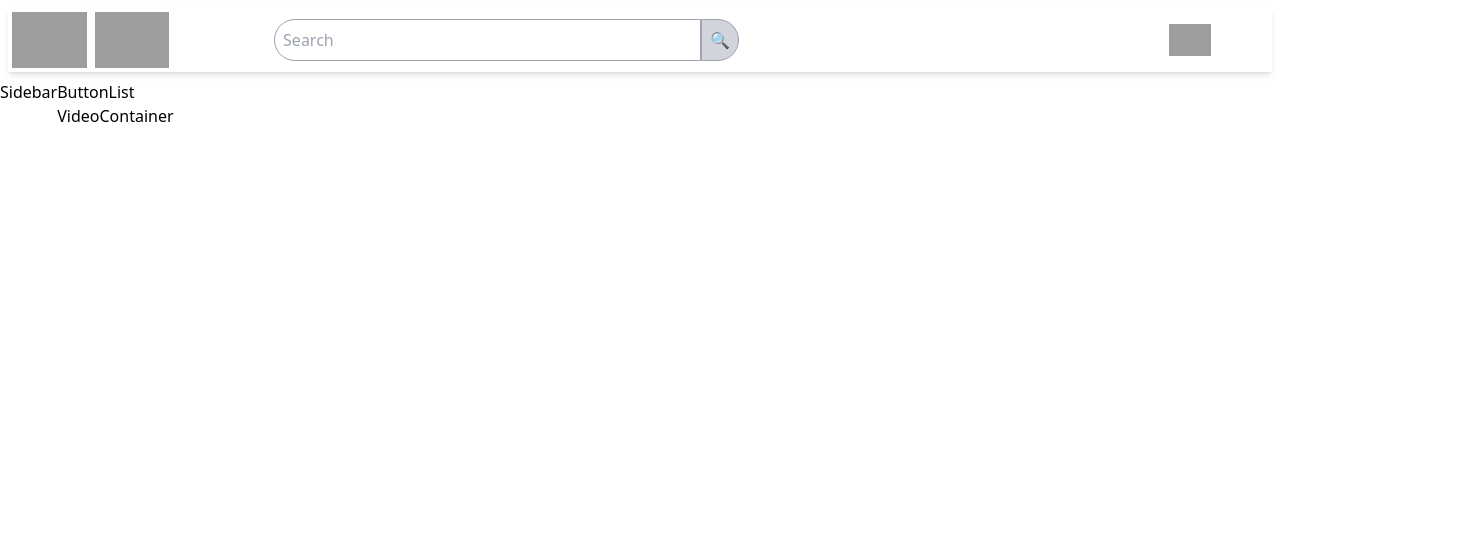
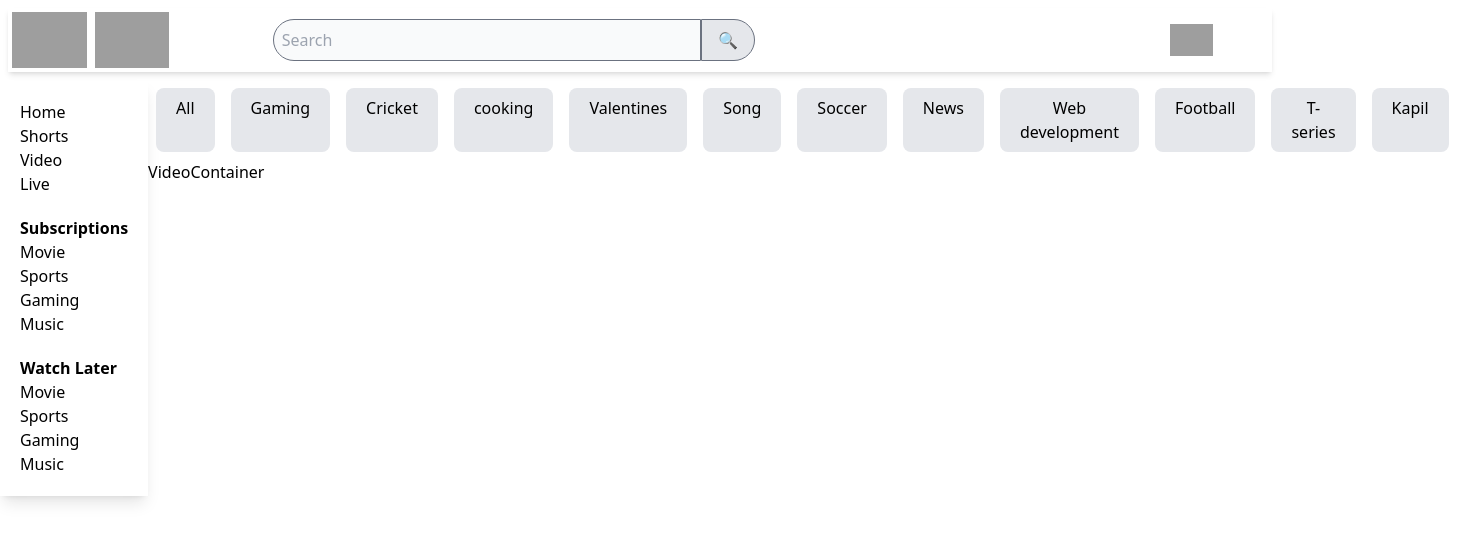
Before and after one commit to Ritik220519/youtube, a React (Create React App) app: page / in a window 1280 px wide. Shown: the top 542 px of the page, 1457 px wide, since content can reach past the window. Built offline with nearby package versions, Linux system fonts and the light colour scheme; grey boxes are pictures that could not be loaded.

Commit message:
sidebar&buttonList

```diff
--- a/package.json
+++ b/package.json
@@ -3,11 +3,13 @@
   "version": "0.1.0",
   "private": true,
   "dependencies": {
+    "@reduxjs/toolkit": "^2.2.7",
     "@testing-library/jest-dom": "^5.17.0",
     "@testing-library/react": "^13.4.0",
     "@testing-library/user-event": "^13.5.0",
     "react": "^18.3.1",
     "react-dom": "^18.3.1",
+    "react-redux": "^9.1.2",
     "react-scripts": "5.0.1",
     "web-vitals": "^2.1.4"
   },
--- a/src/App.js
+++ b/src/App.js
@@ -1,12 +1,16 @@
+import { Provider } from "react-redux";
 import Body from "./component/Body";
 import Head from "./component/Head";
+import store from "./utils/redux/store";
 
 const App = () => {
   return (
-    <div>
-      <Head/>
-      <Body/>
-    </div>
+    <Provider store={store}>
+      <div>
+        <Head />
+        <Body />
+      </div>
+    </Provider>
   );
 };
 
--- /dev/null
+++ b/src/component/Button.js
@@ -0,0 +1,11 @@
+import React from 'react'
+
+const Button = ({name}) => {
+  return (
+    <div className='px-5 py-2 m-2 rounded-lg bg-gray-200'>
+      <button>{name}</button>
+    </div>
+  )
+}
+
+export default Button
--- a/src/component/ButtonList.js
+++ b/src/component/ButtonList.js
@@ -1,9 +1,16 @@
 import React from 'react'
+import Button from './Button'
 
 const ButtonList = () => {
+  const list = ["All" , "Gaming" , "Cricket" , "cooking" , "Valentines" , "Song" , "Soccer","News","Web development","Football","T-series" , "Kapil"]
   return (
-    <div>
-      ButtonList
+    <div className='flex'>
+      {
+        list.map((btnList)=>
+          <Button name={btnList}/>
+        )
+      }
+
     </div>
   )
 }
--- a/src/component/Head.js
+++ b/src/component/Head.js
@@ -1,8 +1,17 @@
+import { useDispatch } from "react-redux";
+import { toggleMenu } from "../utils/redux/hamAppSlice";
+
 const Head = () => {
+  const dispatch = useDispatch();
+
+  const toggleMenuHandler = ()=>{
+    dispatch(toggleMenu());
+  }
   return (
     <div className="grid grid-flow-col p-1 m-2 shadow-md items-center">
-      <div className="flex col-span-1">
+      <div className="flex col-span-1 cursor-pointer">
         <img
+        onClick={()=>{toggleMenuHandler()}}
           className="h-14"
           src="https://icons.veryicon.com/png/o/miscellaneous/linear-icon-45/hamburger-menu-5.png"
           alt="hamburgger"
@@ -16,11 +25,11 @@ const Head = () => {
       </div>
       <div className="col-span-10 px-10">
         <input
-          className="w-1/2 border border-gray-400   p-2 rounded-l-full "
+          className="w-1/2 border border-gray-500 bg-gray-50   p-2 rounded-l-full "
           type="text"
           placeholder="Search"
         />
-        <button className="border border-gray-400 bg-gray-300 p-2 rounded-r-full">🔍</button>
+        <button className="border border-gray-500 bg-gray-200 px-4 py-2 rounded-r-full">🔍</button>
       </div>
       <div className="col-span-1">
         <img
--- a/src/component/MainContainer.js
+++ b/src/component/MainContainer.js
@@ -1,10 +1,11 @@
 import React from 'react'
 import ButtonList from './ButtonList'
 import VideoContainer from './VideoContainer'
+const MainContainer = () => {
 
-const MainContainer = () => {
+
   return (
-    <div>
+    <div className=''>
       <ButtonList/>
       <VideoContainer/>
     </div>
--- a/src/component/Sidebar.js
+++ b/src/component/Sidebar.js
@@ -1,11 +1,38 @@
-import React from 'react'
+import React from "react";
+import { useSelector } from "react-redux";
 
 const Sidebar = () => {
-  return (
-    <div>
-      Sidebar
+
+  const isMenuOpen = useSelector((store) => store.hamApp.isMenuOpen);
+  // early return pattern
+  // if(!isMenuOpen) return null
+
+  return !isMenuOpen ? null : (
+    <div className="p-5 shadow-lg w-48">
+      <ul className="">
+        <li className="font-normal">Home</li>
+        <li className="font-normal">Shorts</li>
+        <li className="font-normal">Video</li>
+        <li className="font-normal">Live</li>
+      </ul>
+
+      <h1 className="font-bold pt-5">Subscriptions</h1>
+      <ul>
+        <li>Movie</li>
+        <li>Sports</li>
+        <li>Gaming</li>
+        <li>Music</li>
+      </ul>
+
+      <h1 className="font-bold pt-5">Watch Later</h1>
+      <ul>
+        <li>Movie</li>
+        <li>Sports</li>
+        <li>Gaming</li>
+        <li>Music</li>
+      </ul>
     </div>
-  )
-}
+  );
+};
 
-export default Sidebar
+export default Sidebar;
--- /dev/null
+++ b/src/utils/redux/hamAppSlice.js
@@ -0,0 +1,15 @@
+import { createSlice } from "@reduxjs/toolkit";
+
+const hamAppSlice = createSlice({
+  name: "hamApp",
+  initialState: {
+    isMenuOpen: true,
+  },
+  reducers: {
+    toggleMenu : (state)=>{
+        state.isMenuOpen = !state.isMenuOpen
+    }
+  }
+});
+export const {toggleMenu} = hamAppSlice.actions;
+export default hamAppSlice.reducer;
--- /dev/null
+++ b/src/utils/redux/store.js
@@ -0,0 +1,10 @@
+import hamAppSlice from "./hamAppSlice";
+import { configureStore } from "@reduxjs/toolkit";
+
+const store = configureStore({
+    reducer : {
+        hamApp : hamAppSlice,
+    },
+})
+
+export default store;
```
Also changed, not shown: 1 other file (tests, documents, lock files or other folders).
